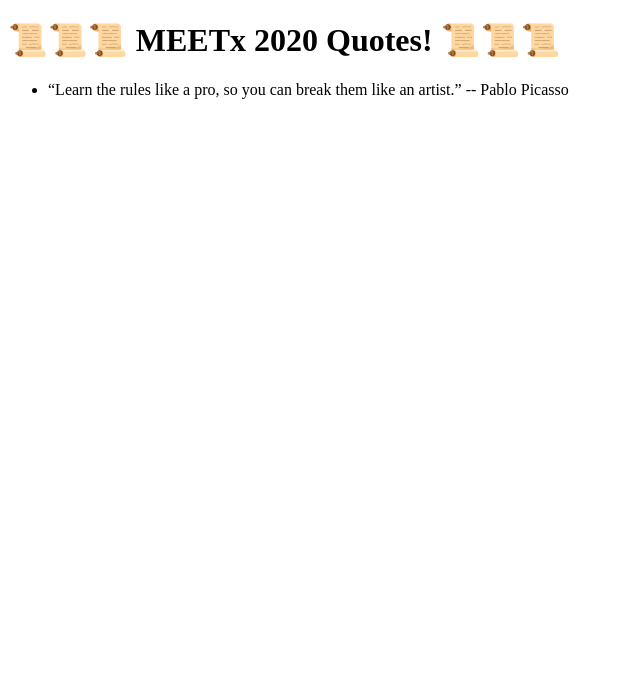
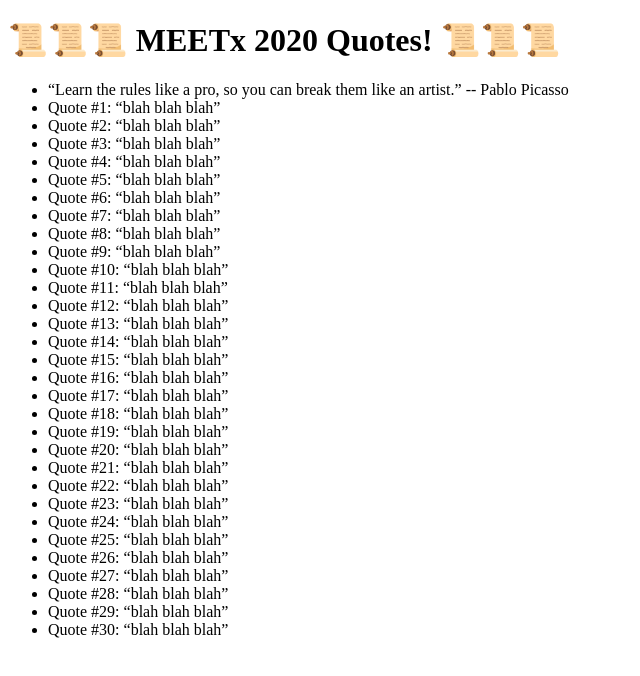
Before and after one commit to nonZero/meetx2020quotes, a plain HTML site: page index.html in a window 1280 px wide. Shown: the whole page, without its empty margins (0-640 px from the left). Drawn offline with Linux system fonts and the light colour scheme.

Commit message:
added a list of 30 empty quotes

```diff
--- a/index.html
+++ b/index.html
@@ -13,6 +13,126 @@
             <q>Learn the rules like a pro, so you can break them like an artist.</q>
             -- Pablo Picasso
         </li>
+        <li>
+            Quote #1:
+            <q>blah blah blah</q>
+        </li>
+        <li>
+            Quote #2:
+            <q>blah blah blah</q>
+        </li>
+        <li>
+            Quote #3:
+            <q>blah blah blah</q>
+        </li>
+        <li>
+            Quote #4:
+            <q>blah blah blah</q>
+        </li>
+        <li>
+            Quote #5:
+            <q>blah blah blah</q>
+        </li>
+        <li>
+            Quote #6:
+            <q>blah blah blah</q>
+        </li>
+        <li>
+            Quote #7:
+            <q>blah blah blah</q>
+        </li>
+        <li>
+            Quote #8:
+            <q>blah blah blah</q>
+        </li>
+        <li>
+            Quote #9:
+            <q>blah blah blah</q>
+        </li>
+        <li>
+            Quote #10:
+            <q>blah blah blah</q>
+        </li>
+        <li>
+            Quote #11:
+            <q>blah blah blah</q>
+        </li>
+        <li>
+            Quote #12:
+            <q>blah blah blah</q>
+        </li>
+        <li>
+            Quote #13:
+            <q>blah blah blah</q>
+        </li>
+        <li>
+            Quote #14:
+            <q>blah blah blah</q>
+        </li>
+        <li>
+            Quote #15:
+            <q>blah blah blah</q>
+        </li>
+        <li>
+            Quote #16:
+            <q>blah blah blah</q>
+        </li>
+        <li>
+            Quote #17:
+            <q>blah blah blah</q>
+        </li>
+        <li>
+            Quote #18:
+            <q>blah blah blah</q>
+        </li>
+        <li>
+            Quote #19:
+            <q>blah blah blah</q>
+        </li>
+        <li>
+            Quote #20:
+            <q>blah blah blah</q>
+        </li>
+        <li>
+            Quote #21:
+            <q>blah blah blah</q>
+        </li>
+        <li>
+            Quote #22:
+            <q>blah blah blah</q>
+        </li>
+        <li>
+            Quote #23:
+            <q>blah blah blah</q>
+        </li>
+        <li>
+            Quote #24:
+            <q>blah blah blah</q>
+        </li>
+        <li>
+            Quote #25:
+            <q>blah blah blah</q>
+        </li>
+        <li>
+            Quote #26:
+            <q>blah blah blah</q>
+        </li>
+        <li>
+            Quote #27:
+            <q>blah blah blah</q>
+        </li>
+        <li>
+            Quote #28:
+            <q>blah blah blah</q>
+        </li>
+        <li>
+            Quote #29:
+            <q>blah blah blah</q>
+        </li>
+        <li>
+            Quote #30:
+            <q>blah blah blah</q>
+        </li>
     </ul>
 </body>
 </html>
```
